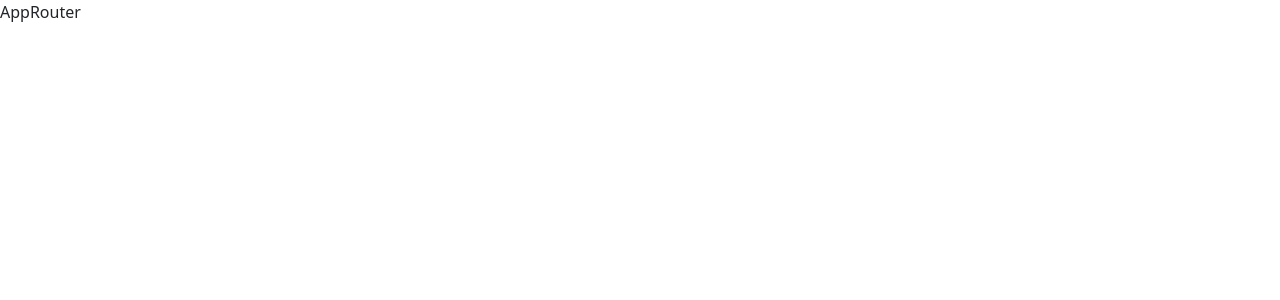
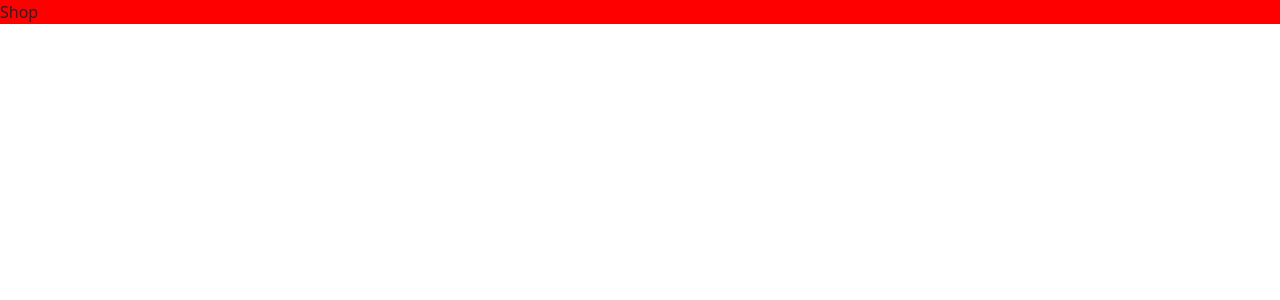
Before and after one commit to SergeyPrivalov31/online-store, a React (Create React App) app in the folder client/: page /shop in a window 1280 px wide. Shown: the top 300 px of the page. Built offline with nearby package versions, Linux system fonts and the light colour scheme.

Commit message:
router v6

```diff
--- a/client/src/App.js
+++ b/client/src/App.js
@@ -1,11 +1,8 @@
-import { BrowserRouter } from "react-router-dom";
 import AppRouter from "./components/AppRouter";
 
 const App = () => {
   return (
-    <BrowserRouter>
       <AppRouter />
-    </BrowserRouter>
   );
 }
 
--- a/client/src/components/AppRouter.jsx
+++ b/client/src/components/AppRouter.jsx
@@ -1,11 +1,28 @@
 import React from 'react';
-import {Switch, Route, Redirect} from 'react-router-dom'
+import { Routes, Route, Navigate  } from 'react-router-dom';
+import Admin from '../pages/Admin';
+import Auth from '../pages/Auth';
+import Basket from '../pages/Basket';
+import DevicePage from '../pages/DevicePage';
+import Shop from '../pages/Shop';
+import { ADMIN_ROUTE, BASKET_ROUTE, DEVICE_ROUTE, LOGIN_ROUTE, REGISTRATION_ROUTE, SHOP_ROUTE } from '../utils/consts';
 
 const AppRouter = () => {
+    const isAuth = false
     return (
-        <div>
-            AppRouter
-        </div>
+        <Routes>
+            {isAuth && <Route path={ADMIN_ROUTE} element={<Admin />} />}
+            {isAuth && <Route path={BASKET_ROUTE} element={<Basket />} />}
+
+            <Route path={REGISTRATION_ROUTE} element={<Auth />} />
+            <Route path={LOGIN_ROUTE} element={<Auth />} />
+            <Route path={SHOP_ROUTE} element={<Shop />} />
+            <Route path={DEVICE_ROUTE} element={<DevicePage />} />
+            <Route
+                path="*"
+                element={<Navigate to="shop" replace />}
+            />
+        </Routes>
     );
 };
 
--- a/client/src/index.js
+++ b/client/src/index.js
@@ -1,8 +1,11 @@
 import React from 'react';
 import ReactDOM from 'react-dom/client';
 import App from './App';
+import { BrowserRouter } from 'react-router-dom';
 
 const root = ReactDOM.createRoot(document.getElementById('root'));
 root.render(
-    <App />
+    <BrowserRouter>
+        <App />
+    </BrowserRouter>
 );
--- a/client/src/pages/Shop.js
+++ b/client/src/pages/Shop.js
@@ -2,7 +2,7 @@ import React from 'react';
 
 const Shop = () => {
     return (
-        <div>
+        <div style={{background: 'red'}}>
             Shop
         </div>
     );
--- /dev/null
+++ b/client/src/utils/consts.js
@@ -0,0 +1,6 @@
+export const ADMIN_ROUTE = 'admin'
+export const LOGIN_ROUTE = 'login'
+export const REGISTRATION_ROUTE = 'registration'
+export const SHOP_ROUTE = 'shop'
+export const BASKET_ROUTE = 'basket'
+export const DEVICE_ROUTE = 'device' + '/:id'
```
Also changed, not shown: client/src/routes.js (added, +39 -0 lines).
